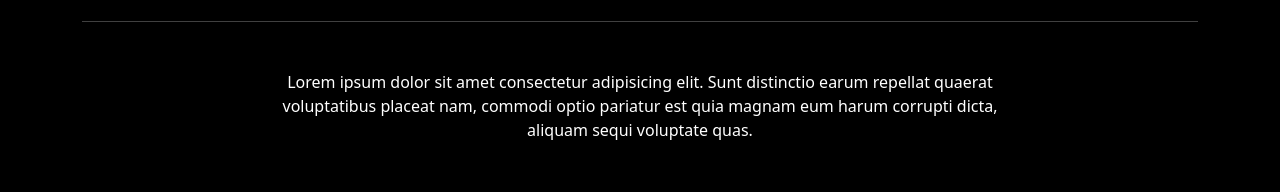
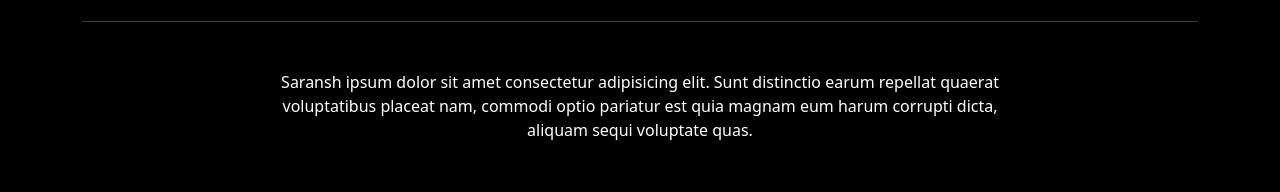
Before and after one commit to 2020b0101131/Library_Management_Frontend_freelancing, a React (Create React App) app: page /register in a window 1280 px wide. Shown: the part 754-946 px from the top of the page. Built offline with nearby package versions, Linux system fonts and the light colour scheme; no server answers.

Commit message:
Add existing project files prior to the push to GitHub.

```diff
--- a/src/components/Footer.jsx
+++ b/src/components/Footer.jsx
@@ -71,7 +71,7 @@ const Footer = () => {
         <div className="row d-flex justify-content-center">
           <div className="col-lg-8">
             <p>
-              Lorem ipsum dolor sit amet consectetur adipisicing elit. Sunt
+              Saransh ipsum dolor sit amet consectetur adipisicing elit. Sunt
               distinctio earum repellat quaerat voluptatibus placeat nam,
               commodi optio pariatur est quia magnam eum harum corrupti
               dicta, aliquam sequi voluptate quas.
```
